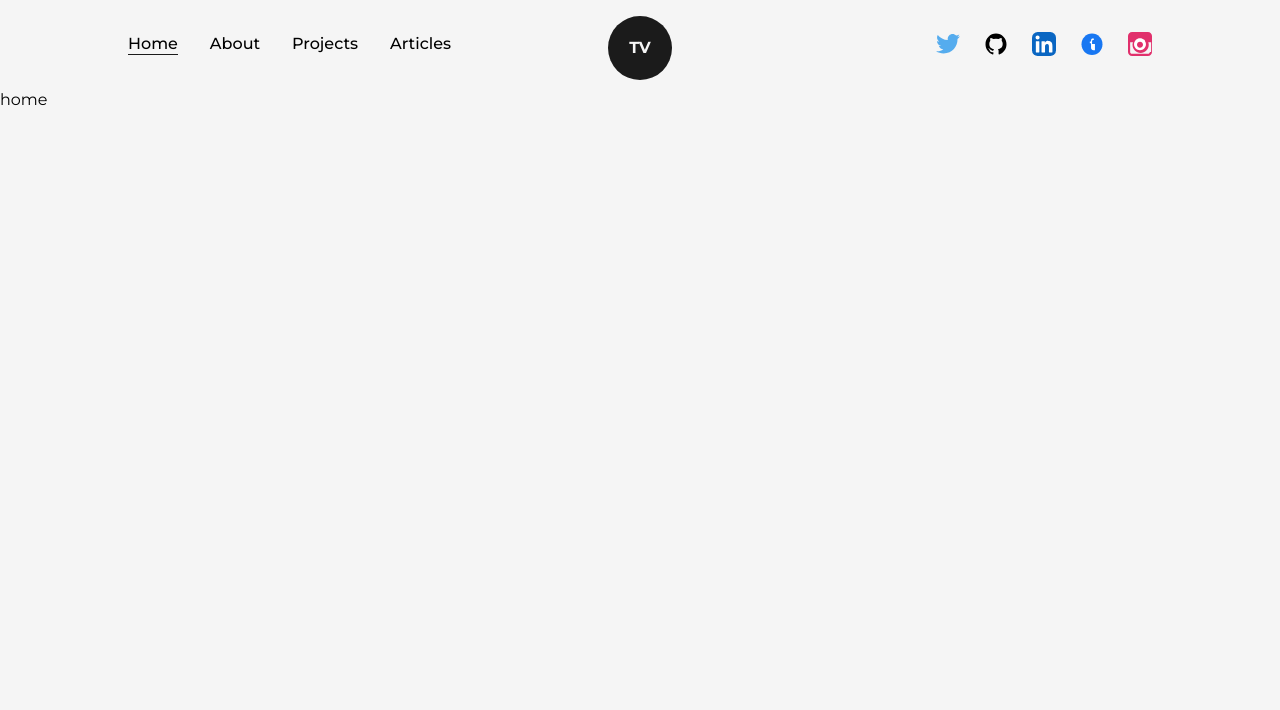
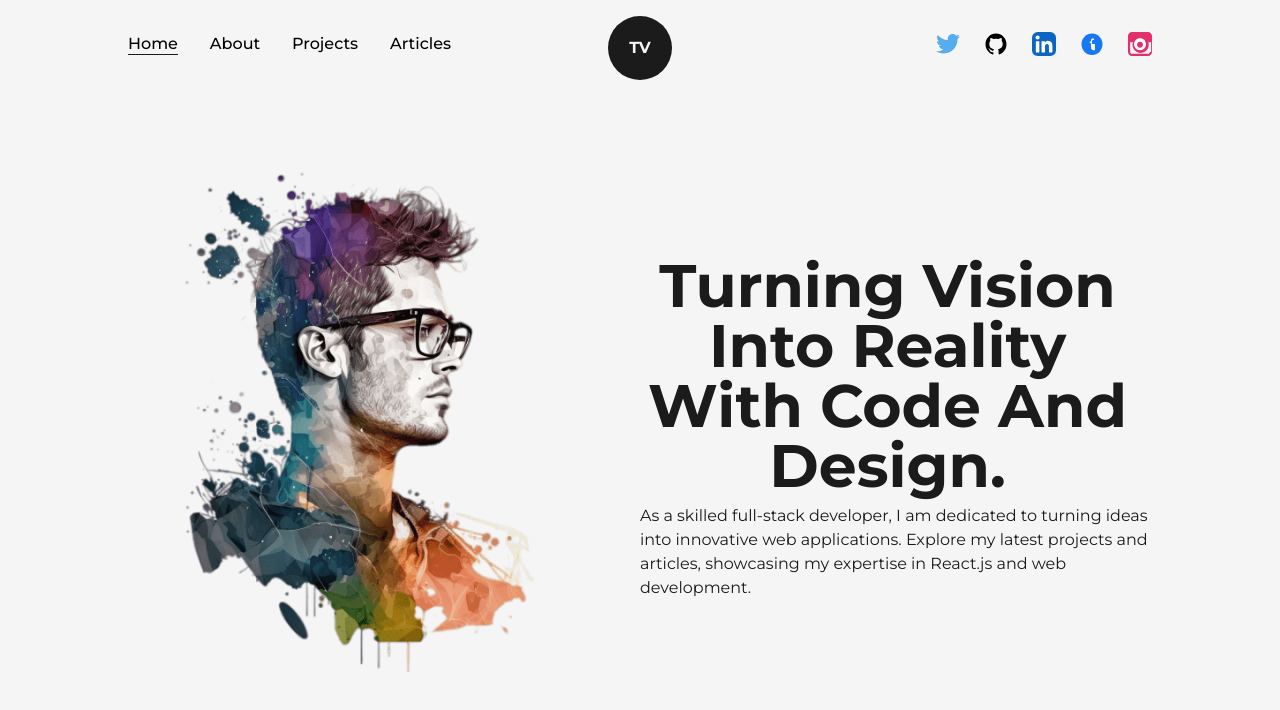
Before and after one commit to vilar07/Web_Portfolio, a Next.js app: page / in a window 1280 px wide. Shown: the top 710 px of the page. Built offline with nearby package versions, Linux system fonts and the light colour scheme.

Commit message:
Home layout

```diff
--- /dev/null
+++ b/src/components/AnimatedText.js
@@ -0,0 +1,37 @@
+import React from 'react'
+import { motion } from 'framer-motion';
+
+const quote ={
+    initial:{
+        opacity:0,
+    },
+    animate:{
+        opacity:1,
+        transition:{
+            delay:0.5,
+        }
+    },
+
+}
+
+const AnimatedText = ({text, className=""}) => {
+  return (
+    <div className='w-full mx-auto py-2 flex items-center justify-center text-center overflow-hidden'>
+      <motion.h1 className={`inline-block w-full text-dark font-bold capitalize text-8xl ${className}`}
+      variants={quote}
+      initial="initial"
+      animate="animate"
+      >
+        {
+            text.split(" ").map((word, index) =>
+            <span key={word+'-'+index} className='inline-block'>
+                {word}&nbsp;
+            </span>
+            )
+        }
+      </motion.h1>
+    </div>
+  )
+}
+
+export default AnimatedText
--- /dev/null
+++ b/src/components/Layout.js
@@ -0,0 +1,14 @@
+import { checkIsManualRevalidate } from 'next/dist/server/api-utils'
+import React from 'react'
+
+const Layout = ({children, className=""}) => {
+  return (
+    <div>
+      <div className={`w-full h-full inline-block z-0 bg-light p-32 ${className}`}>
+        {children}
+      </div>
+    </div>
+  )
+}
+
+export default Layout
--- a/src/pages/index.js
+++ b/src/pages/index.js
@@ -1,4 +1,9 @@
 import Head from 'next/head';
+import Layout from '@/components/Layout';
+import Image from 'next/image';
+import profilePic from "../../public/images/profile/developer-pic-1.png"
+import AnimatedText from '@/components/AnimatedText';
+
 
 export default function Home() {
   return (
@@ -8,8 +13,22 @@
         <meta name="description" content="Generated by create next app" />
 
       </Head>
-      <main className=''>
-        home
+      <main className='flex items-center text-dark w-full min-h-screen'>
+        <Layout className='pt-0'>
+          <div className='flex items-center justify-between w-full'>
+            <div className='w-1/2'>
+              <Image src={profilePic} alt="TiagoVilar" className='w-full h-auto' />
+            </div>
+            <div className='w-1/2 flex flex-col items-center self-center'>
+              <AnimatedText className='!text-6xl ' text="Turning Vision Into Reality With Code And Design."/>
+              <p>
+              As a skilled full-stack developer, I am dedicated to turning ideas into innovative web applications.
+              Explore my latest projects and articles, showcasing my expertise in React.js and web development.
+              </p>
+            </div>
+          </div>
+        </Layout>
+
       </main>
     </>
   )
```
